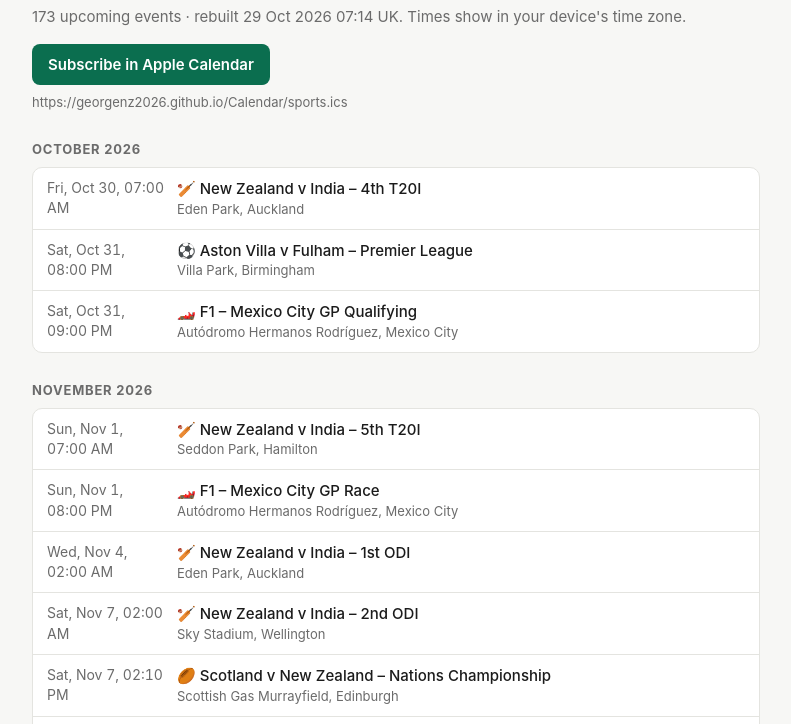
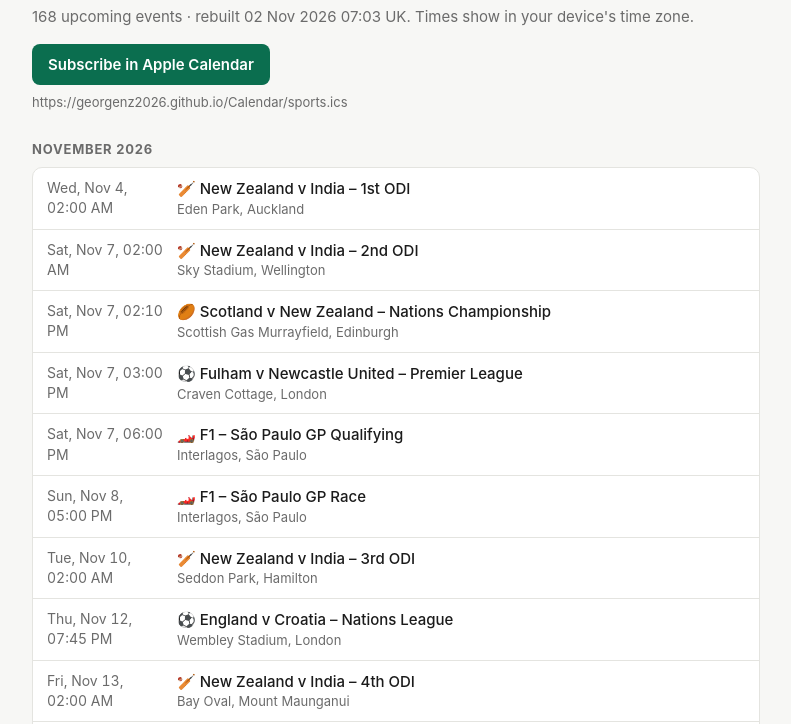
Before and after one commit to georgeNZ2026/Calendar, a plain HTML site: page index.html in a window 1280 px wide. Shown: the part 57-781 px from the top of the page, without its empty margins (244-1035 px from the left). Drawn offline with Linux system fonts and the light colour scheme.

```diff
--- a/index.html
+++ b/index.html
@@ -34,19 +34,11 @@ li:first-child { border-top:0; }
 <body>
 <main>
 <h1>Sports Calendar</h1>
-<p class="sub">173 upcoming events · rebuilt 29 Oct 2026 07:14 UK. Times show in your device's time zone.</p>
+<p class="sub">168 upcoming events · rebuilt 02 Nov 2026 07:03 UK. Times show in your device's time zone.</p>
 <a class="subscribe" href="webcal://georgenz2026.github.io/Calendar/sports.ics">Subscribe in Apple Calendar</a>
 <p class="url">https://georgenz2026.github.io/Calendar/sports.ics</p>
-<h2>October 2026</h2>
-<ul>
-<li><div class="when"><span data-utc="2026-10-30T07:00:00+00:00">Fri 30 Oct, 07:00</span></div><div><div class="what">🏏 New Zealand v India – 4th T20I</div><div class="meta">Eden Park, Auckland</div></div></li>
-<li><div class="when"><span data-utc="2026-10-31T20:00:00+00:00">Sat 31 Oct, 20:00</span></div><div><div class="what">⚽ Aston Villa v Fulham – Premier League</div><div class="meta">Villa Park, Birmingham</div></div></li>
-<li><div class="when"><span data-utc="2026-10-31T21:00:00+00:00">Sat 31 Oct, 21:00</span></div><div><div class="what">🏎️ F1 – Mexico City GP Qualifying</div><div class="meta">Autódromo Hermanos Rodríguez, Mexico City</div></div></li>
-</ul>
 <h2>November 2026</h2>
 <ul>
-<li><div class="when"><span data-utc="2026-11-01T07:00:00+00:00">Sun 01 Nov, 07:00</span></div><div><div class="what">🏏 New Zealand v India – 5th T20I</div><div class="meta">Seddon Park, Hamilton</div></div></li>
-<li><div class="when"><span data-utc="2026-11-01T20:00:00+00:00">Sun 01 Nov, 20:00</span></div><div><div class="what">🏎️ F1 – Mexico City GP Race</div><div class="meta">Autódromo Hermanos Rodríguez, Mexico City</div></div></li>
 <li><div class="when"><span data-utc="2026-11-04T02:00:00+00:00">Wed 04 Nov, 02:00</span></div><div><div class="what">🏏 New Zealand v India – 1st ODI</div><div class="meta">Eden Park, Auckland</div></div></li>
 <li><div class="when"><span data-utc="2026-11-07T02:00:00+00:00">Sat 07 Nov, 02:00</span></div><div><div class="what">🏏 New Zealand v India – 2nd ODI</div><div class="meta">Sky Stadium, Wellington</div></div></li>
 <li><div class="when"><span data-utc="2026-11-07T14:10:00+00:00">Sat 07 Nov, 14:10</span></div><div><div class="what">🏉 Scotland v New Zealand – Nations Championship</div><div class="meta">Scottish Gas Murrayfield, Edinburgh</div></div></li>
```
Also changed, not shown: 1 other file.
